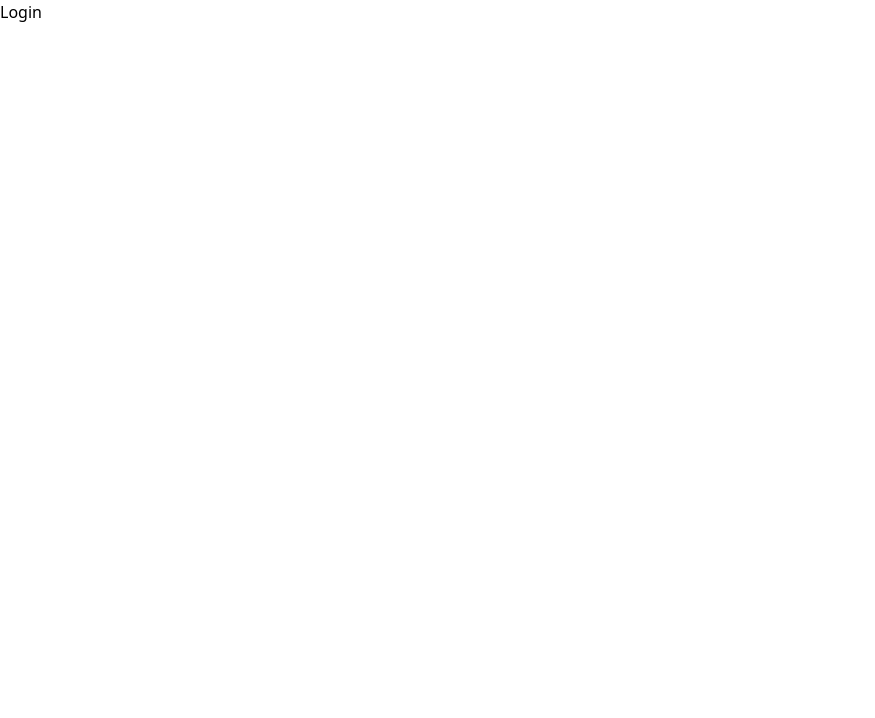
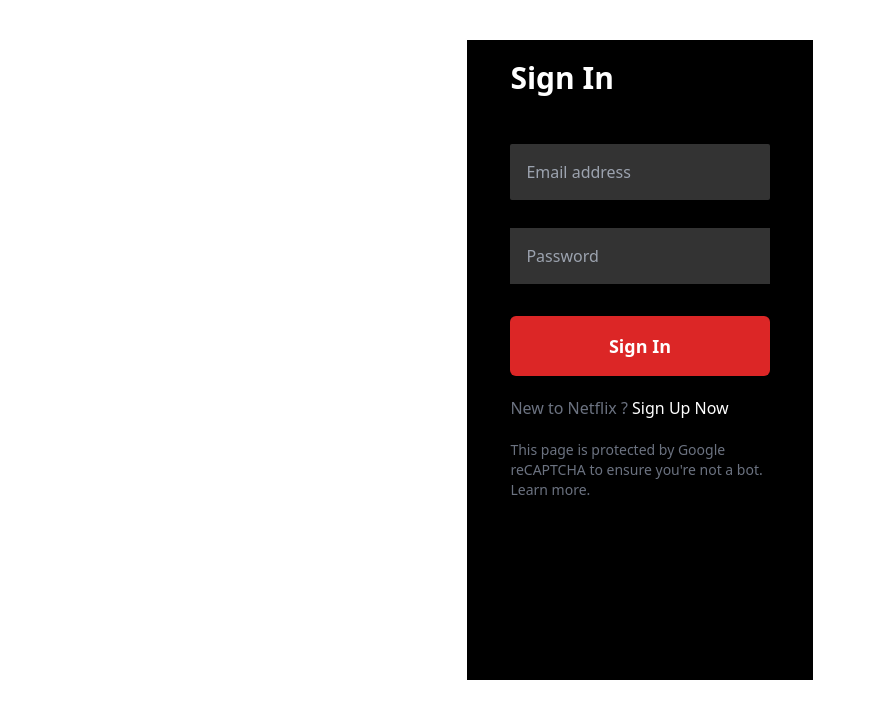
Before and after one commit to Djm2023/Netflix-Clone-Project, a React (Create React App) app: page /login in a window 1280 px wide. Shown: the top 718 px of the page, without its empty margins (0-875 px from the left). Built offline with nearby package versions, Linux system fonts and the light colour scheme.

Commit message:
Modularise Login Page

```diff
--- a/src/components/Header.js
+++ b/src/components/Header.js
@@ -1,6 +1,6 @@
 import React from "react";
 
-const Header = () => {
+const Header = ({dev}) => {
   return (
     <div className="grid grid-cols-2 sm:grid-cols-2 grid-col-[20%_auto] sm:grid-col-[30%_auto] mx-auto max-w-screen px-3">
       <div>
@@ -25,7 +25,7 @@
           </select>
         </div>
         <div>
-          <button className="bg-red-600 text-white rounded-md text-xs ml-2 mr-5 px-3 py-1 mx-4 flex-nowrap sm:px-3 sm:py-2 sm:ml-3 sm:text-sm md:px-6 md:py-2 md:mr-20 ">
+          <button onClick={dev} className="bg-red-600 text-white rounded-md text-xs ml-2 mr-5 px-3 py-1 mx-4 flex-nowrap sm:px-3 sm:py-2 sm:ml-3 sm:text-sm md:px-6 md:py-2 md:mr-20 ">
             Sign In
           </button>
         </div>
--- a/src/components/Homepage.js
+++ b/src/components/Homepage.js
@@ -1,7 +1,14 @@
-import React from "react";
+import React, { useState } from "react";
 import Header from "./Header";
 
 const Homepage = () => {
+  const [toggleSignIn, setToggleSignIn] = useState(false);
+
+  const handleClick = () => {
+    console.log("Devjyoti");
+    setToggleSignIn(!toggleSignIn);
+  };
+
   return (
     <div className="w-screen h-screen">
       <div className="w-full h-full sm:max-w-screen md:h-screen">
@@ -12,8 +19,46 @@
         />
       </div>
       <div className=" w-full h-full bg-black/50 absolute top-0">
-        <Header />
+        <Header dev={handleClick} />
         <div>
+          {/* <div className="h-[90vh] w-full flex justify-center items-center">
+              <div className="w-[27vw] h-[80vh] bg-black flex justify-center items-center">
+                <div className="w-[75%] h-full">
+                  <h1 className="text-white py-5 font-bold text-3xl">
+                    Sign In
+                  </h1>
+                  <form>
+                    <input
+                      className="text-white w-full py-4 px-4 my-7 bg-[rgb(51,51,51)] rounded-sm outline-0 border-0"
+                      type="text"
+                      placeholder="Email address"
+                    />
+                    <input
+                      className="text-white w-full py-4 px-4 bg-[rgb(51,51,51)] outline-0 border-0"
+                      type="text"
+                      placeholder="Password"
+                    />
+                    <button className="bg-red-600 w-full mt-8 py-4 font-bold text-lg rounded-md text-white outline-0 border-0">
+                      Sign In
+                    </button>
+                  </form>
+                  <div className="my-5">
+                    <span className="text-gray-500">New to Netflix ? </span>
+                    <span className="text-white cursor-pointer hover:underline">
+                      {" "}
+                      Sign Up Now
+                    </span>
+                  </div>
+                  <div>
+                    <p className="text-gray-500 text-sm">
+                      This page is protected by Google reCAPTCHA to ensure
+                      you're not a bot. Learn more.
+                    </p>
+                  </div>
+                </div>
+              </div>
+            </div> */}
+
           <div className="h-[90vh] w-full flex justify-center items-center">
             <div className="sm:h-[60%] sm:w-[85vw] md:h-[55%] md:w-[80vw] lg:w-[65vw] w-[80vw] h-[70%]">
               <h1 className="text-white flex-wrap font-black text-2xl sm:text-3xl md:text-3xl lg:text-4xl  text-center leading-relaxed sm:leading-relaxed">
--- a/src/components/Login.js
+++ b/src/components/Login.js
@@ -1,9 +1,45 @@
-import React from 'react'
+import React from "react";
 
 const Login = () => {
   return (
-    <div>Login</div>
-  )
-}
+    <div>
+      <div className="h-[90vh] w-full flex justify-center items-center">
+        <div className="w-[27vw] h-[80vh] bg-black flex justify-center items-center">
+          <div className="w-[75%] h-full">
+            <h1 className="text-white py-5 font-bold text-3xl">Sign In</h1>
+            <form>
+              <input
+                className="text-white w-full py-4 px-4 my-7 bg-[rgb(51,51,51)] rounded-sm outline-0 border-0"
+                type="text"
+                placeholder="Email address"
+              />
+              <input
+                className="text-white w-full py-4 px-4 bg-[rgb(51,51,51)] outline-0 border-0"
+                type="text"
+                placeholder="Password"
+              />
+              <button className="bg-red-600 w-full mt-8 py-4 font-bold text-lg rounded-md text-white outline-0 border-0">
+                Sign In
+              </button>
+            </form>
+            <div className="my-5">
+              <span className="text-gray-500">New to Netflix ? </span>
+              <span className="text-white cursor-pointer hover:underline">
+                {" "}
+                Sign Up Now
+              </span>
+            </div>
+            <div>
+              <p className="text-gray-500 text-sm">
+                This page is protected by Google reCAPTCHA to ensure you're not
+                a bot. Learn more.
+              </p>
+            </div>
+          </div>
+        </div>
+      </div>
+    </div>
+  );
+};
 
-export default Login
+export default Login;
```
